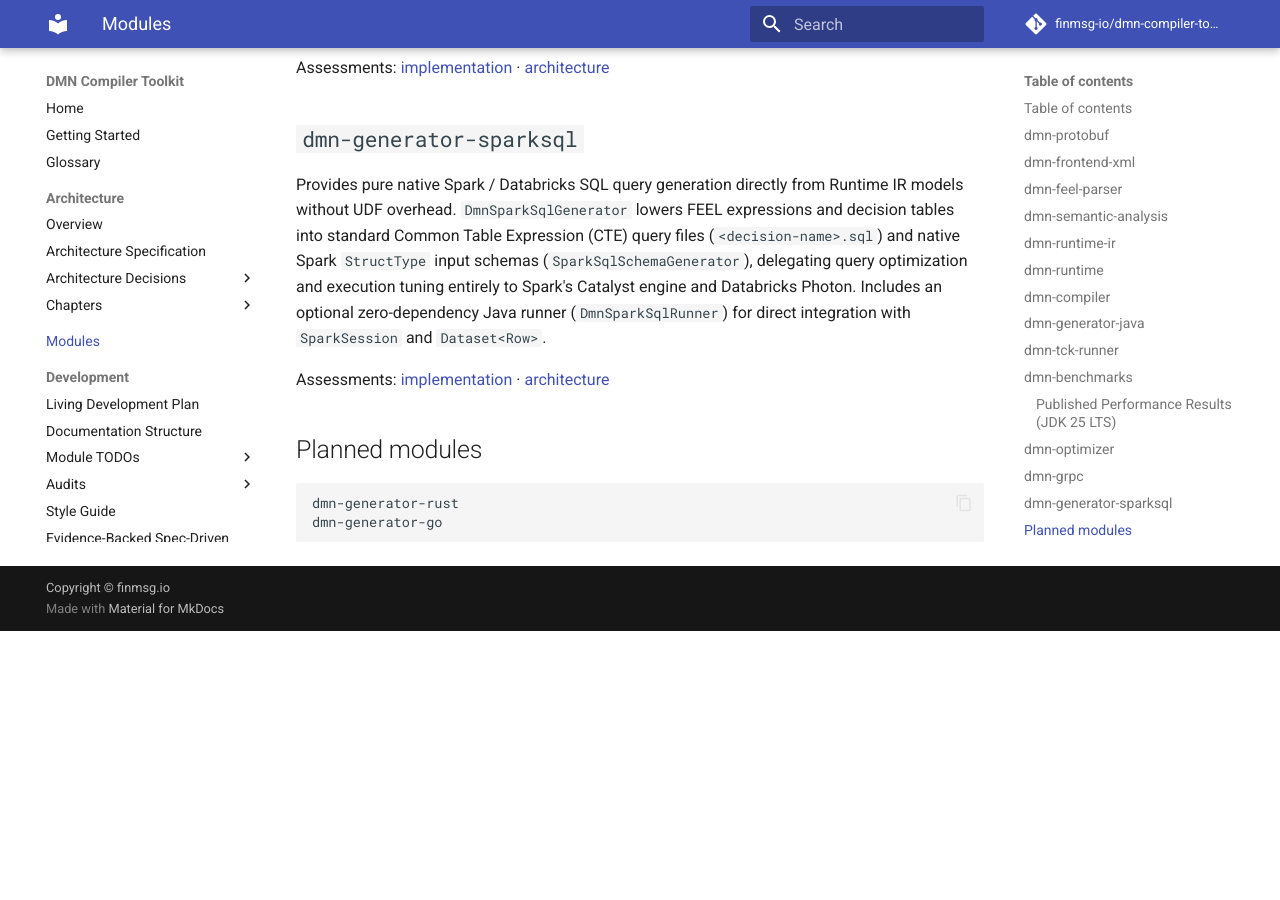
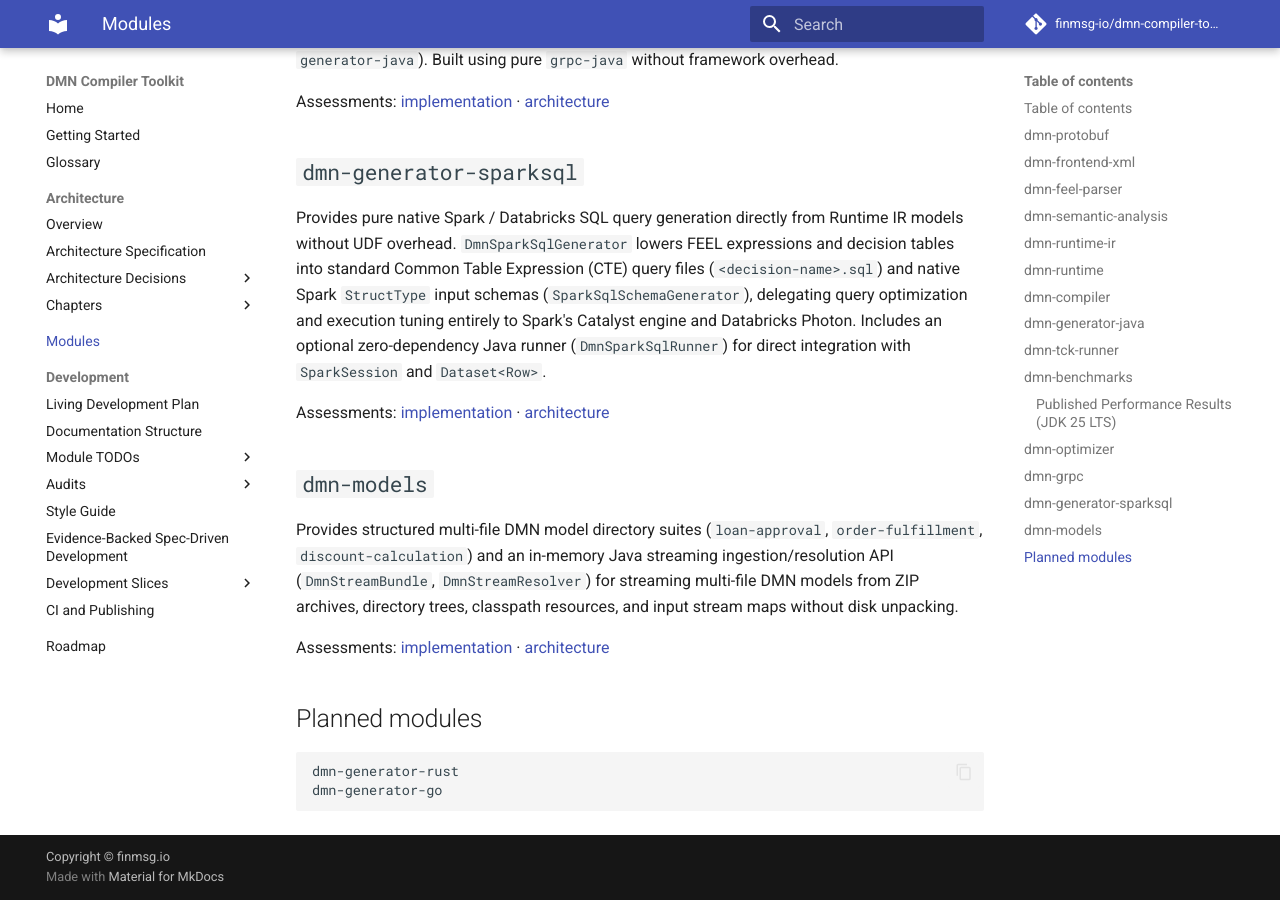
Before and after one commit to finmsg-io/dmn-compiler-toolkit, an MkDocs documentation site: the page built from docs/modules.md, in a window 1280 px wide and 900 px high, scrolled down 5825 px. Built offline with MkDocs 1.6.1 and Material for MkDocs 9.7.7, drawn with Linux system fonts in a browser that asks for light colours; comment, search, counter and statistics services are not loaded; before the commit the page ends 6456 px from its top, so only the background shows below that.

Commit message:
docs: update module references, add architecture/implementation assessments & TODOs for dmn-models

````diff
--- a/docs/modules.md
+++ b/docs/modules.md
@@ -16,7 +16,8 @@
 - [dmn-optimizer](#contents-section-11)
 - [dmn-grpc](#contents-section-12)
 - [dmn-generator-sparksql](#contents-section-13)
-- [Planned modules](#contents-section-14)
+- [dmn-models](#contents-section-14)
+- [Planned modules](#contents-section-15)
 <!-- generated-toc:end -->
 
 
@@ -225,6 +226,14 @@ Assessments: [implementation](audits/assessment-implementation-dmn-generator-spa
 [architecture](audits/assessment-architecture-dmn-generator-sparksql.md)
 
 <a id="contents-section-14"></a>
+## `dmn-models`
+
+Provides structured multi-file DMN model directory suites (`loan-approval`, `order-fulfillment`, `discount-calculation`) and an in-memory Java streaming ingestion/resolution API (`DmnStreamBundle`, `DmnStreamResolver`) for streaming multi-file DMN models from ZIP archives, directory trees, classpath resources, and input stream maps without disk unpacking.
+
+Assessments: [implementation](audits/assessment-implementation-dmn-models.md) ·
+[architecture](audits/assessment-architecture-dmn-models.md)
+
+<a id="contents-section-15"></a>
 ## Planned modules
 
 ```text
````
Also changed, not shown: README.md (+1 -0 lines), docs/audits/assessment-architecture-dmn-models.md (added, +39 -0 lines), docs/audits/assessment-implementation-dmn-models.md (added, +31 -0 lines), docs/audits/assessment-module-architecture.md (+5 -0 lines), docs/audits/index.md (+2 -0 lines), docs/development-plan.md (+1 -0 lines), docs/roadmap.md (+1 -0 lines), docs/todos/dmn-models.md (added, +17 -0 lines), docs/todos/index.md (+1 -0 lines).
